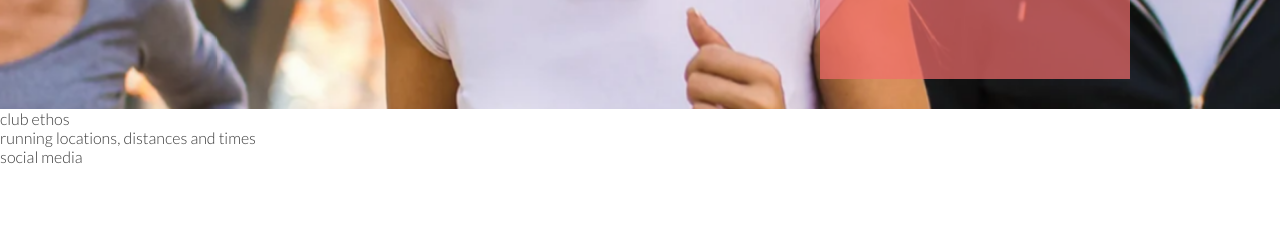
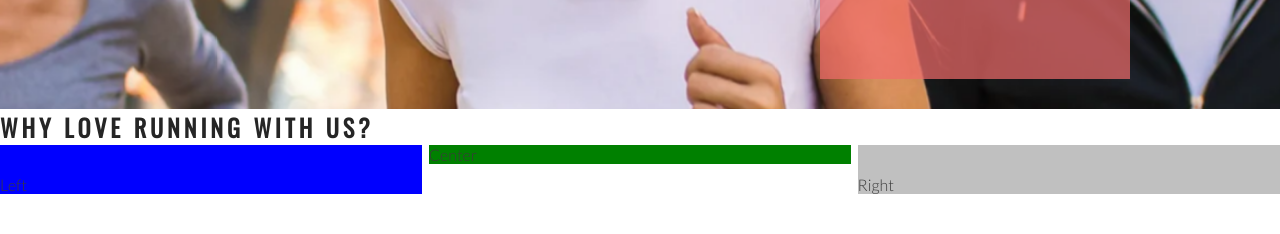
Before and after one commit to FelixSvenHarry/love-running, a plain HTML site: page index.html in a window 1280 px wide. Shown: the part 566-800 px from the top of the page. Drawn offline with nearby package versions, Linux system fonts and the light colour scheme.

Commit message:
add club ethos main structure

```diff
--- a/assets/css/style.css
+++ b/assets/css/style.css
@@ -25,6 +25,7 @@ h2 {
 #logo {
     float: left;
     font-size: 280%;
+    margin-left: 30px;
 }
 
 /*navigation links*/
@@ -110,3 +111,30 @@ h2 {
     bottom: 30px;
     right: 150px;
     position: absolute;
+}
+
+/* club ethos */
+
+#club-ethos {
+    height: 600px;
+}
+
+#left-about {
+    padding-top: 30px;
+    width: 33%;
+    float: left;
+    background-color: blue;
+}
+
+#right-about {
+    padding-top: 30px;
+    width: 33%;
+    float: right;
+    background-color: silver;
+}
+
+#center-about {
+    width: 33%;
+    margin: 0 auto;
+    background-color: green;
+}
--- a/index.html
+++ b/index.html
@@ -38,8 +38,11 @@
             <h3>Dublin Docklands & Phoenix Park</h3>
         </div>
     </section>
-    <section>
-        club ethos
+    <section id="club-ethos">
+        <h1>Why Love Running With Us?</h1>
+        <div id="left-about">Left</div>
+        <div id="right-about">Right</div>
+        <div id="center-about">Center</div>
     </section>
     <section>
         running locations, distances and times
```
